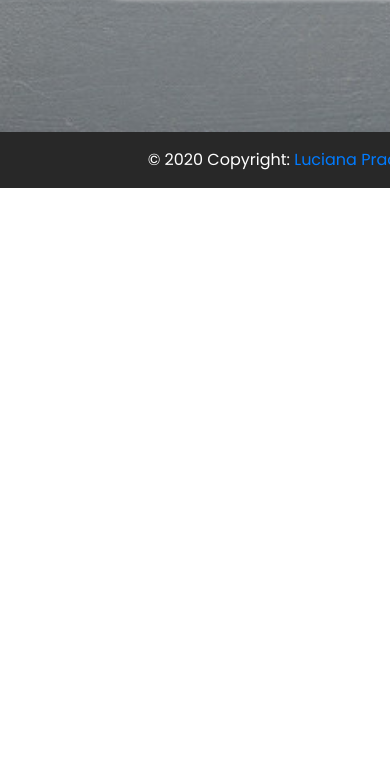
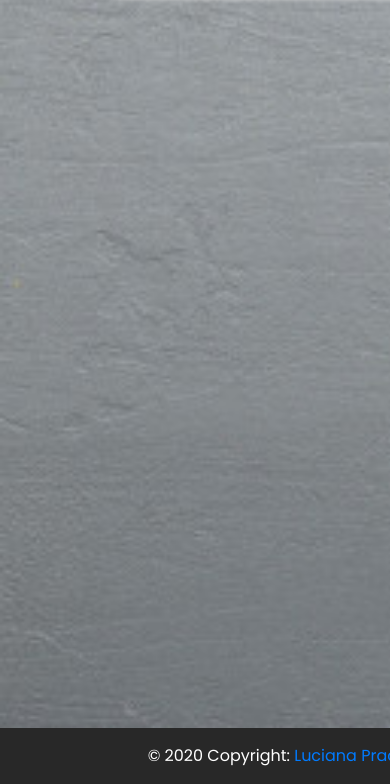
Before and after one commit to LuPradenas/veterinaria, a plain HTML site: page contacto.html in a window 390 px wide. Shown: the part 538-1322 px from the top of the page. Before the commit the page ends 844 px from the top, so only its background shows below. Drawn offline with nearby package versions, Linux system fonts and the light colour scheme.

Commit message:
modifique la seccion contacto en responsive

```diff
--- a/css/responsive.css
+++ b/css/responsive.css
@@ -6,10 +6,11 @@
   /* pantalla maximo 800px */
   @media screen and (max-width:800px) and (max-width:900px) {
     .contact{
-      width: 130%;
+      height:160vh;
+      width:150%;
     }
     .card{
-      width: 450px;
+      margin-inline-start:200px;
     }
     .card-body {
        width: 420px;
@@ -26,11 +27,11 @@
   /* pantalla maximo 480px */
   @media screen and (max-width:480px) {
    .contact{
-     width: 130%;
+     height:150vh;
+     width:150%;
    }
-    .card{
+  .card{
       width: 440px;
-      margin:0;
     }
     .card-body {
        width: 420px;
@@ -44,9 +45,7 @@
     }
     }
     @media(min-width: 100px) {
-        .contact{
-            width: 100%;
-          }
+
         .card{
           width: 450px;
           margin:0;
```
